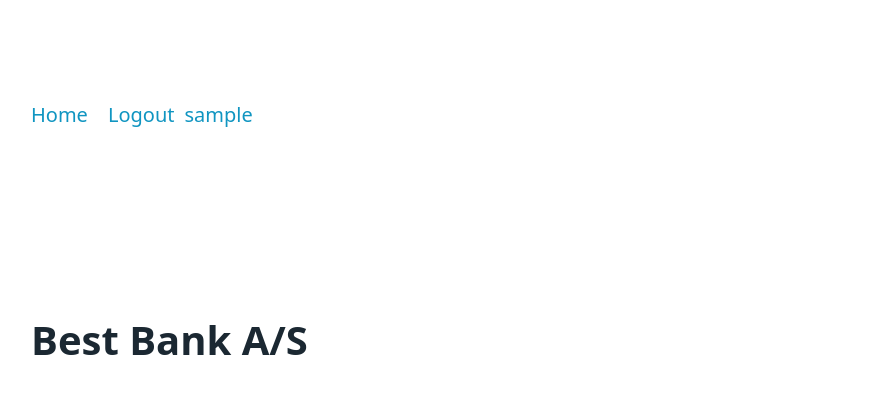
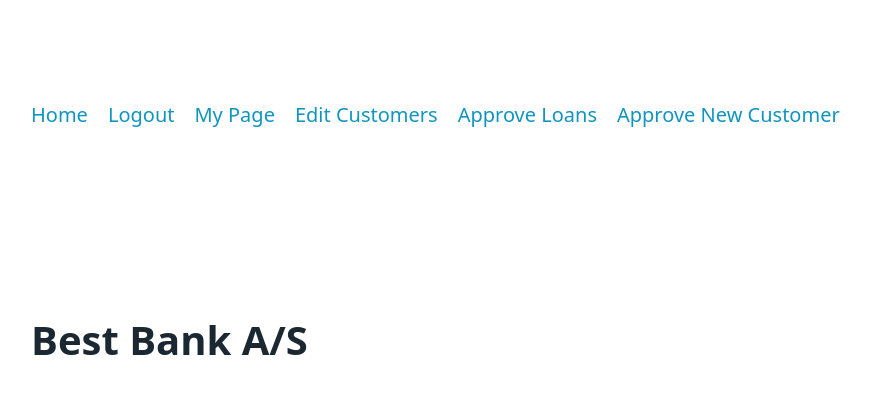
Before and after one commit to kea-semester-1/best-bank-as, a Django app: page / in a window 1280 px wide. Shown: the top 420 px of the page, without its empty margins (44-915 px from the left). Run offline with Django 4.2, Linux system fonts and the light colour scheme; the visitor is signed in with stand-in values (Sample User, id 1); some libraries are stand-ins or nearby versions.

Commit message:
added templates and made viewes

```diff
--- a/best_bank_as/templates/best_bank_as/components/header.html
+++ b/best_bank_as/templates/best_bank_as/components/header.html
@@ -5,7 +5,12 @@
                 {% if user.is_authenticated %}
                     <li><a href="/">Home</a></li>
                     <li><a href="/accounts/logout">Logout</a></li>
-                    <a href="{% url 'best_bank_as:profile_page' username=user.username %}">{{ user.username }}</a>
+                    <li><a href="{% url 'best_bank_as:profile_page' username=user.username %}">My Page</a></li>
+                    {% if user.is_staff %}
+                    <li><a href="{% url 'best_bank_as:staff_page' username=user.username %}">Edit Customers</a></li>
+                    <li><a href="{% url 'best_bank_as:profile_page' username=user.username %}">Approve Loans</a></li>
+                    <li><a href="{% url 'best_bank_as:profile_page' username=user.username %}">Approve New Customer</a></li>
+                    {% endif %}
                 {% else %}
                     <li><a href="/">Home</a></li>
                     <li><a href="/accounts/login">Login</a></li>
--- a/best_bank_as/templates/best_bank_as/profile.html
+++ b/best_bank_as/templates/best_bank_as/profile.html
@@ -1,4 +1,4 @@
- {% extends "best_bank_as/base.html" %}
+{% extends "best_bank_as/base.html" %}
     <!-- Main section -->
     {% block content %}
 
--- a/best_bank_as/urls.py
+++ b/best_bank_as/urls.py
@@ -10,4 +10,7 @@ urlpatterns = [
     path("profile/<str:username>", views.profile_page, name="profile_page"),
     path("accounts/<int:pk>", views.get_accounts, name="get_accounts"),
     path("accounts/details/<int:pk>", views.get_details, name="get_details"),
+    path("staff/<str:username>", views.staff_page, name="staff_page"),
+    path("staff-page/customers", views.get_customers, name="all_customers"),
+    path("search/", views.search_customer, name="search_customer"),
 ]
--- a/best_bank_as/views.py
+++ b/best_bank_as/views.py
@@ -2,12 +2,13 @@ from collections import defaultdict
 
 from django.contrib.auth.decorators import login_required
 from django.contrib.auth.models import User
-from django.db.models import Sum
+from django.db.models import Sum, Q
 from django.http import HttpRequest, HttpResponse, HttpResponseForbidden
 from django.shortcuts import get_object_or_404, render
 
 from best_bank_as.models.account import Account
 from best_bank_as.models.ledger import Ledger
+from best_bank_as.models.customer import Customer
 
 
 def index(request: HttpRequest) -> HttpResponse:
@@ -95,3 +96,45 @@ def get_details(request: HttpRequest, pk: int) -> HttpResponse:
     context = {"account": account, "transactions": dict(transactions)}
 
     return render(request, "best_bank_as/accounts/details.html", context)
+
+
+@login_required
+def staff_page(request: HttpRequest, username: str) -> HttpResponse:
+    """View for a staff page."""
+    user = get_object_or_404(User, username=username)
+
+    if request.user != user:
+        return HttpResponseForbidden(
+            render(request, "best_bank_as/error_pages/error_page.html")
+        )
+    context = {user: user}
+
+    return render(request, "best_bank_as/staff.html", context)
+
+
+@login_required
+def get_customers(request: HttpRequest) -> HttpResponse:
+    """Retrieve all customer in the bank."""
+
+    if not request.user.is_staff:
+        return HttpResponseForbidden()
+
+    customers = Customer.objects.all()
+    context = {"customers": customers}
+    return render(request, "best_bank_as/customers/customers.html", context)
+
+
+@login_required
+def search_customer(request: HttpRequest) -> HttpResponse:
+    query = request.GET.get("query", "")
+
+    if not request.user.is_staff:
+        return HttpResponseForbidden()
+
+    customers = Customer.objects.filter(
+        Q(phone_number__icontains=query) | Q(user__username__icontains=query)
+    )
+
+    # Render a template and pass in the customers found in the search
+    context = {"customers": customers, "query": query}
+    return render(request, "best_bank_as/customers/search_results.html", context)
```
Also changed, not shown: best_bank_as/templates/best_bank_as/customers/search_results.html (added, +25 -0 lines), best_bank_as/templates/best_bank_as/staff.html (added, +13 -0 lines).
